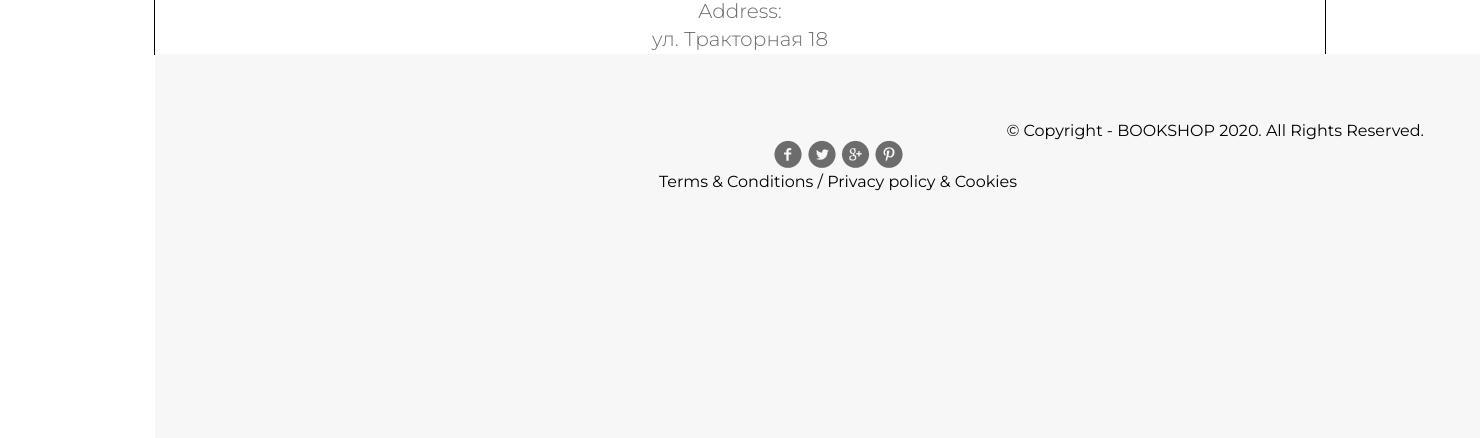
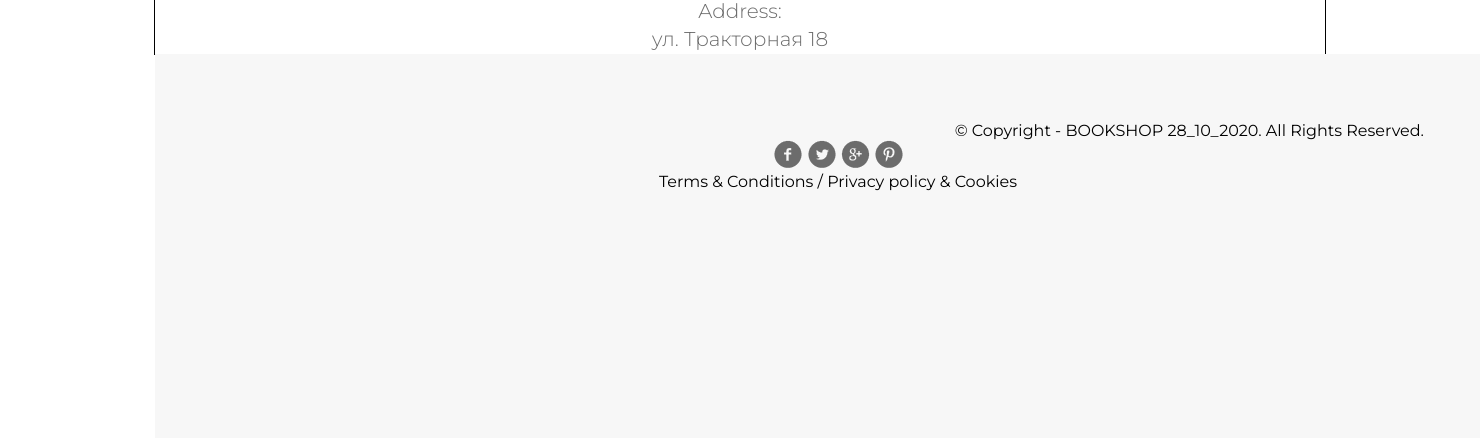
Before and after one commit to vash050/dj_start, a Django app: page /contact/ in a window 1480 px wide; the page is wider, and only the part inside the window is pictured. Shown: the part 1336-1774 px from the top of that part. Run offline with Django 3.2, Linux system fonts and the light colour scheme.

Commit message:
- add base - templates - static - menu - contac -date

```diff
--- a/my_work/geekshop/mainapp/templates/mainapp/base.html
+++ b/my_work/geekshop/mainapp/templates/mainapp/base.html
@@ -27,7 +27,7 @@
     <div class="footer">
 
         <div class="row rstr-3" id="rstr-id-3">
-            <div class="col-4 str-3 rtd-1">© Copyright - BOOKSHOP 2020. All Rights Reserved.</div>
+            <div class="col-4 str-3 rtd-1">© Copyright - BOOKSHOP {% now 'd_m_Y' %}. All Rights Reserved.</div>
             <div class="col-4 rtd-2"><img class="csite" src="{% static 'img/social-links.png' %}" alt="icon"></div>
             <div class="col-4 str-3 rtd-2">Terms & Conditions / Privacy policy & Cookies</div>
         </div>
--- a/my_work/geekshop/mainapp/views.py
+++ b/my_work/geekshop/mainapp/views.py
@@ -35,7 +35,6 @@ def contact(request):
             'mail': 'barnaul@bookshoop.ru',
             'address': 'ул. Тракторная 18',
         },
-
     ]
     context = {
         'page_title': 'контакты',
```
